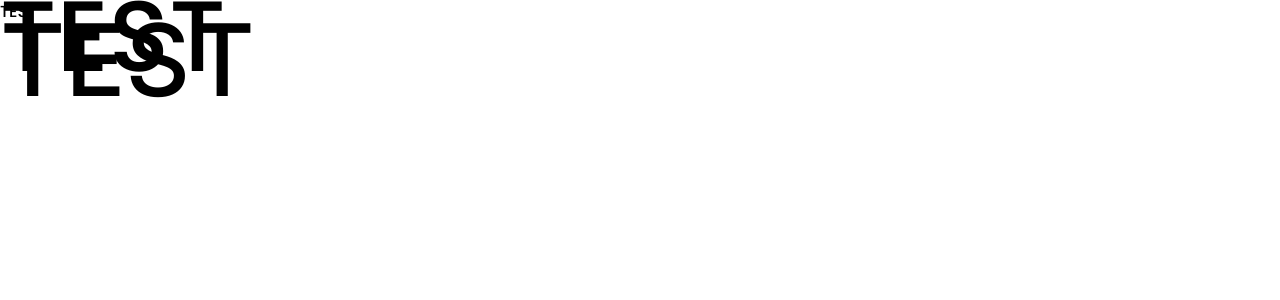
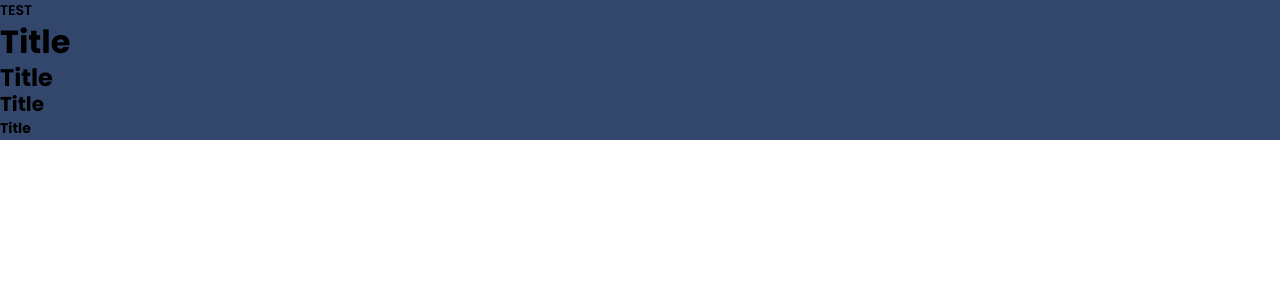
Before and after one commit to RizaAthaya/Coin, a Next.js app: page / in a window 1280 px wide. Shown: the top 300 px of the page. Built offline with nearby package versions, Linux system fonts and the light colour scheme.

Commit message:
add: typography components

```diff
--- a/app/globals.css
+++ b/app/globals.css
@@ -9,7 +9,3 @@ body {
 button {
   font-family: var(--font-inter);
 }
-
-.tracking-custom {
-  letter-spacing: 1%;
-}
--- a/app/page.tsx
+++ b/app/page.tsx
@@ -1,11 +1,14 @@
+import Heading from "@/components/shared/typography/heading";
 import Image from "next/image";
 
 export default function Home() {
   return (
-    <div className="font-medium text-base leading-6">
+    <div className="font-semibold text-sm leading-5 bg-[#1E386B] hover:bg-[#33466c]">
       TEST
-      <div className="font-poppins text-[100px]">TEST</div>
-      <div className="font-inter text-[100px]">TEST</div>
+    <Heading type={"h1"}>Title</Heading>
+    <Heading type={"h2"}>Title</Heading>
+    <Heading type={"h3"}>Title</Heading>
+    <Heading type={"h4"}>Title</Heading>
     </div>
   );
 }
--- a/components/shared/button.tsx
+++ b/components/shared/button.tsx
@@ -10,8 +10,8 @@ interface ButtonProps {
 const Button = ({ children, type, onClick, variation }: ButtonProps) => {
 
   const colors = {
-    secondary: "bg-amber-400" ,
-    primary: "bg-blue-500 hover:bg-blue-700",
+    secondary: "bg-[#1E386B] hover:bg-[#33466c] font-semibold text-sm leading-5" ,
+    primary: "bg-[#F2B124] hover:bg-[#efbd52] text-base font-normal leading-6 font-medium",
   };
 
   const getColor = () => {
@@ -22,7 +22,7 @@ const Button = ({ children, type, onClick, variation }: ButtonProps) => {
     <button
       type={type}
       onClick={onClick}
-      className={`text-white text-base font-medium text-center px-6 py-4 rounded  ${getColor()}`}
+      className={`text-white text-center px-6 py-4 rounded ${getColor()}`}
     >
       {children}
     </button>
--- a/components/shared/text.tsx
+++ /dev/null
@@ -1,53 +0,0 @@
-import React from "react";
-
-interface TextProps {
-  children: React.ReactNode;
-  type: "heading" | "paragraph" | "article" | "other";
-  size?: string;
-}
-
-interface Styles {
-  [key: string]: { [key: string]: string };
-}
-
-const Text = ({ children, type, size }: TextProps) => {
-  const styles:Styles = {
-    heading: {
-      "1": "font-bold text-2xl leading-8 md:font-bold md:text-[32px] md:leading-[44px]",
-      "2": "font-bold text-xl leading-7 md:font-bold md:text-2xl md:leading-7",
-      "3": "font-bold text-base leading-6 md:text-bold md:text-xl md:leading-6 ",
-      "4": "font-bold text-sm leading-6",
-    },
-    paragraph: {
-      lg: "text-base leading-6 md:text-xl md:leading-8 font-inter",
-      md: "text-sm leading-5 md:text-base md:leading-6 font-inter",
-      sm: "text-sm leading-5 font-inter",
-      caption: "text-xs leading-4",
-    },
-    article: {
-      md: "font-medium text-base leading-8 font-inter tracking-custom",
-    },
-    other: {
-      md: "font-medium text-base leading-6",
-    },
-  };
-
-  const getStyles = () => {
-    switch (type) {
-      case "heading":
-        return size ? styles.heading[size] : styles.heading[4];
-      case "paragraph":
-        return size ? styles.paragraph[size] : styles.paragraph.md;
-      case "article":
-        return `${styles.article.md}`;
-      case "other":
-        return `${styles.other.md}`;
-      default:
-        return "";
-    }
-  };
-
-  return <div className={getStyles()}>{children}</div>;
-};
-
-export default Text;
--- /dev/null
+++ b/components/shared/typography/heading.tsx
@@ -0,0 +1,21 @@
+import React from "react";
+
+interface HeadingProps {
+  children: React.ReactNode;
+  type: "h1" | "h2" | "h3" | "h4";
+}
+
+const Heading = ({ children, type }: HeadingProps) => {
+  const styles = {
+    h1: "font-bold text-2xl leading-8 md:font-bold md:text-[32px] md:leading-[44px]",
+    h2: "font-bold text-xl leading-7 md:font-bold md:text-2xl md:leading-7",
+    h3: "font-bold text-base leading-6 md:text-bold md:text-xl md:leading-6",
+    h4: "font-bold text-sm leading-6",
+  };
+
+  const Element = type as keyof JSX.IntrinsicElements;
+
+  return <Element className={styles[type]}>{children}</Element>;
+};
+
+export default Heading;
--- /dev/null
+++ b/components/shared/typography/paragraph.tsx
@@ -0,0 +1,20 @@
+import React from "react";
+
+interface ParagraphProps {
+  children: React.ReactNode;
+  type: "lg" | "md" | "sm" | "caption" | "article";
+}
+
+const Paragraph = ({ children, type }: ParagraphProps) => {
+  const styles = {
+    lg: "text-base leading-6 md:text-xl md:leading-8 font-inter",
+    md: "text-sm leading-5 md:text-base md:leading-6 font-inter",
+    sm: "text-sm leading-5 font-inter",
+    caption: "text-xs leading-4",
+    article: "font-medium text-base leading-8 font-inter tracking-custom",
+  };
+
+  return <p className={styles[type]}>{children}</p>;
+};
+
+export default Paragraph;
```
